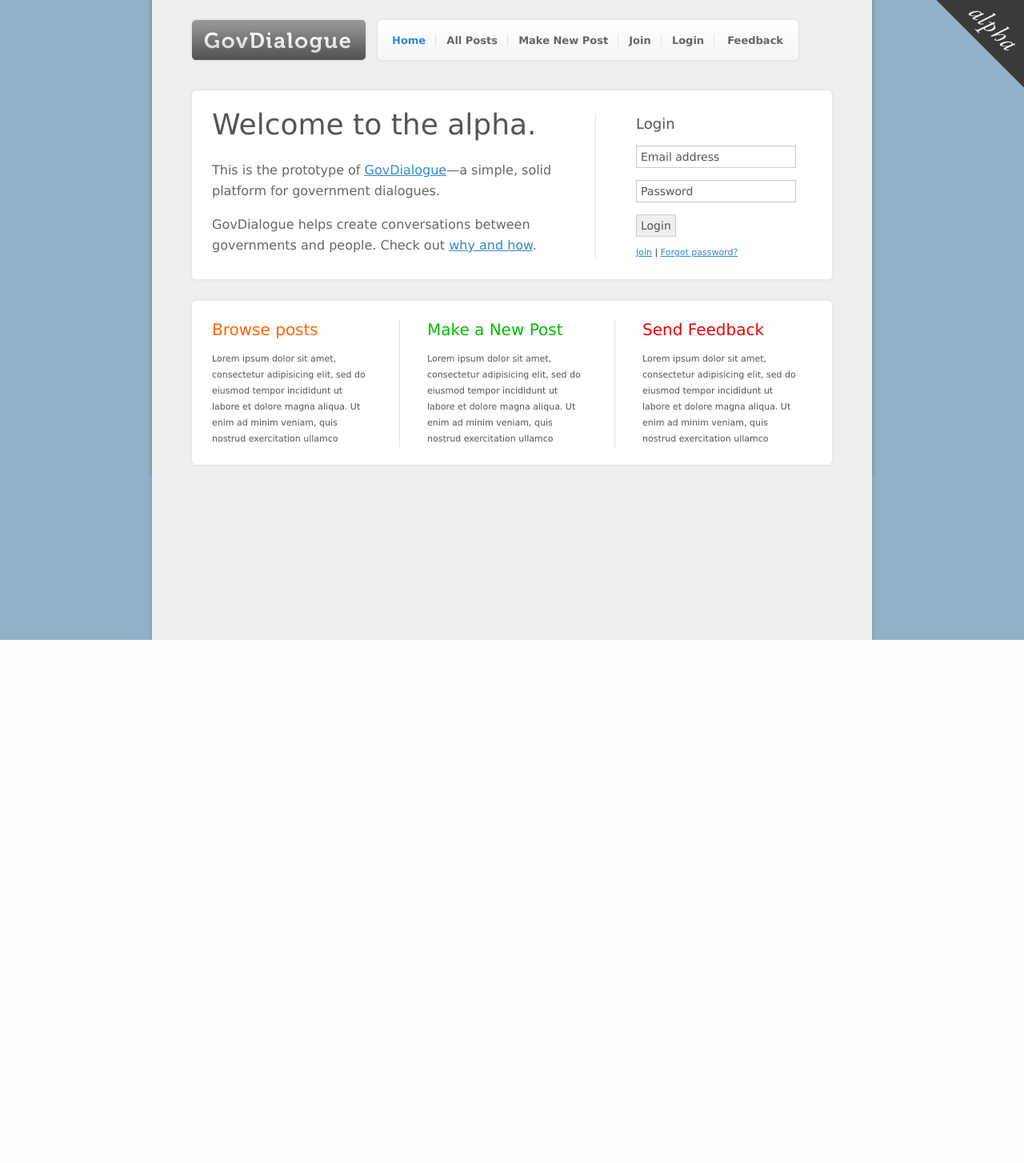
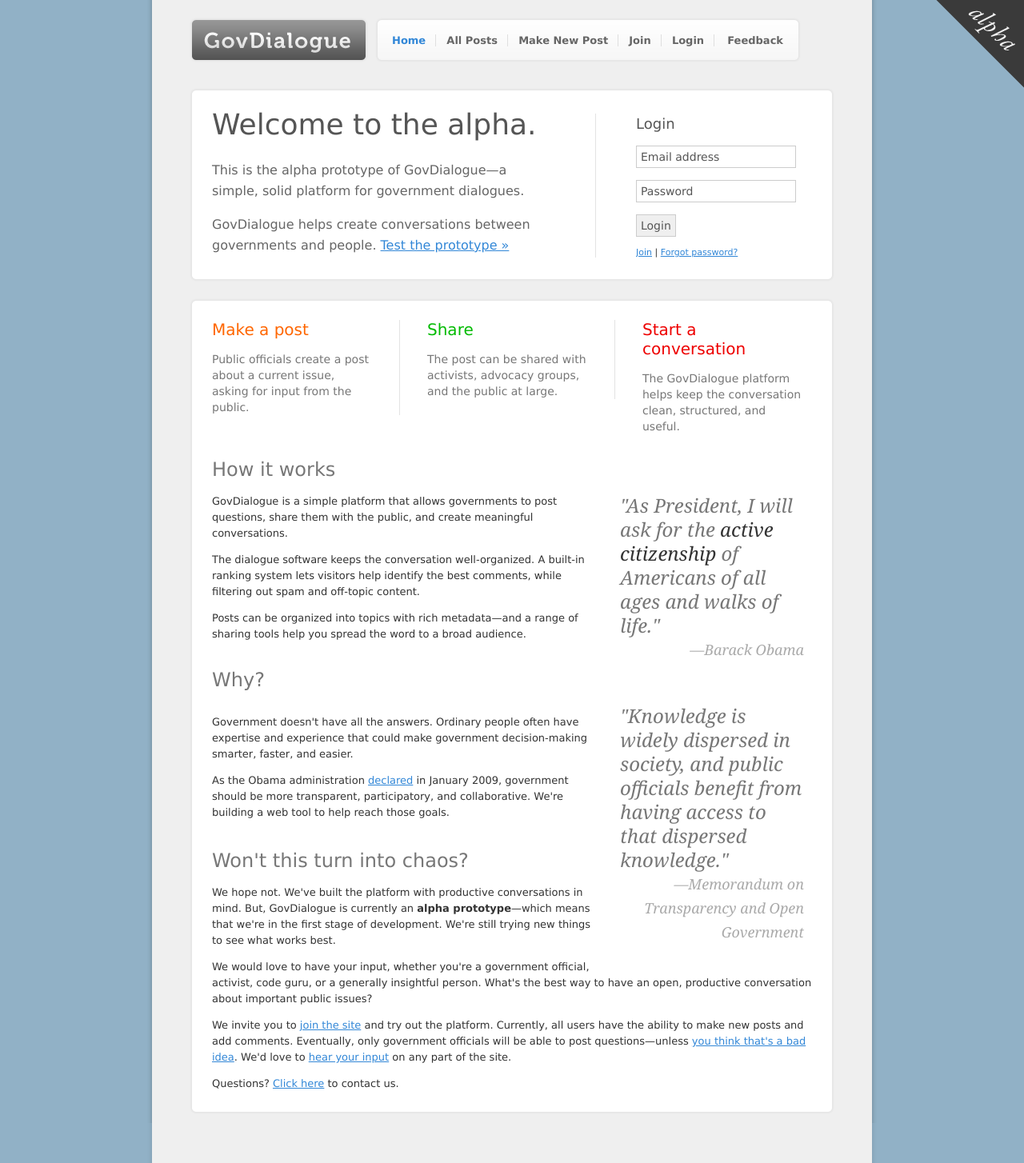
Before and after one commit to qiemem/GovDialogue, a PHP site: page / in a window 1280 px wide. Shown: the whole page at 80% size. Before the commit the page ends 800 px from the top, so only its background shows below. Run offline with PHP 8.4, Linux system fonts and the light colour scheme.

Commit message:
Homepage adjustments

```diff
--- a/html/alpha/index.php
+++ b/html/alpha/index.php
@@ -11,8 +11,8 @@ printHeader("Title", "Keywords", "Description", "home");
 
 <div class="indexLeft">
     <h2>Welcome to the alpha.</h2>
-    <p class="largeText">This is the prototype of <a href="/alpha/">GovDialogue</a>&mdash;a simple, solid platform for government dialogues.</p>
-    <p class="largeText">GovDialogue helps create conversations between governments and people. Check out <a href="about.php">why and how</a>.
+    <p class="largeText">This is the alpha prototype of GovDialogue&mdash;a simple, solid platform for government dialogues.</p>
+    <p class="largeText">GovDialogue helps create conversations between governments and people. <a href="join.php">Test the prototype &raquo;</a>
     <div class="clearBoth"></div>
 </div><!-- /.indexLeft -->
 
@@ -38,28 +38,65 @@ if(isUserLoggedIn()){
 
 
 <div class="midbox indexMidBoxOne">
-	<h3 class="one"><a href="allposts.php">Browse posts</a></h3>
+	<h3 class="one"><a href="makenewpost.php">Make a post</a></h3>
     <p>
-    	Lorem ipsum dolor sit amet, consectetur adipisicing elit, sed do eiusmod tempor incididunt ut labore et dolore magna aliqua. Ut enim ad minim veniam, quis nostrud exercitation ullamco
+    	Public officials create a post about a current issue, asking for input from the public.
     </p>
 </div>
 
 <div class="midbox indexMidBoxTwo">
-	<h3 class="two"><a href="makenewpost.php">Make a New Post</a></h3>
+	<h3 class="two"><a href="makenewpost.php">Share</a></h3>
     <p>
-    	Lorem ipsum dolor sit amet, consectetur adipisicing elit, sed do eiusmod tempor incididunt ut labore et dolore magna aliqua. Ut enim ad minim veniam, quis nostrud exercitation ullamco
+	    The post can be shared with activists, advocacy groups, and the public at large.
     </p>
 </div>
 
 <div class="midbox indexMidBoxThree">
-	<h3 class="three"><a href="feedback.php">Send Feedback</a></h3>
+	<h3 class="three"><a href="makenewpost.php">Start a conversation</a></h3>
     <p>
-    	Lorem ipsum dolor sit amet, consectetur adipisicing elit, sed do eiusmod tempor incididunt ut labore et dolore magna aliqua. Ut enim ad minim veniam, quis nostrud exercitation ullamco
+        The GovDialogue platform helps keep the conversation clean, structured, and useful.
     </p>
 </div>
 
 <div class="clearBoth"></div>
 
+<h3 class="firsth3">How it works</h3>
+
+<div class="quotation">"As President, I will ask for the <span class="emph">active citizenship</span> of Americans of all ages and walks of life."<br /><div class="source">&mdash;Barack Obama</div></div>
+
+<p>GovDialogue is a simple platform that allows governments to post questions, share them with the public, and create meaningful conversations.</p>
+
+<p>The dialogue software keeps the conversation well-organized. A built-in ranking system lets visitors help identify the best comments, while filtering out spam and off-topic content.</p>
+
+<p>Posts can be organized into topics with rich metadata&mdash;and a range of sharing tools help you spread the word to a broad audience.
+
+<br />
+
+<br />
+
+<h3>Why?</h3>
+
+<div class="clearBoth"></div>
+<div class="quotation">"Knowledge is widely dispersed in society, and public officials benefit from having access to that dispersed knowledge."<br /><div class="source">&mdash;Memorandum on Transparency and Open Government</div></div>
+
+<p>Government doesn't have all the answers. Ordinary people often have expertise and experience that could make government decision-making smarter, faster, and easier.</p>
+<p>As the Obama administration <a href="http://www.whitehouse.gov/the_press_office/Transparency_and_Open_Government/">declared</a> in January 2009, government should be
+more transparent, participatory, and collaborative. We're building a web tool to help reach those goals.</p>
+<br />
+
+<h3>Won't this turn into chaos?</h3>
+
+<p>We hope not. We've built the platform with productive conversations in mind. But, GovDialogue is currently an <strong>alpha prototype</strong>&mdash;which means
+that we're in the first stage of development. We're still trying new things to see what works best.</p>
+
+<p>We would love to have your input, whether you're a government official, activist, code guru, or a generally insightful person. What's the best way to have an open,
+productive conversation about important public issues?</p>
+
+<p>We invite you to <a href="join.php">join the site</a> and try out the platform. Currently, all users have the ability to make new posts and add comments. Eventually, only
+government officials will be able to post questions&mdash;unless <a href="feedback.php">you think that's a bad idea</a>. We'd love to <a href="feedback.php">hear your input</a> on any part of the site.</p>
+
+<p>Questions? <a href="contact.php">Click here</a> to contact us.</p>
+
 
 <?php
 require_once("footer.php");
--- a/html/alpha/styles/global2.css
+++ b/html/alpha/styles/global2.css
@@ -198,23 +198,3 @@ div.footer div.footerContainer
 	padding: 0;
 	width: 750px;
 }
-
-
-
-/*about.php*/
-div.quotation
-{
-	width: 230px;
-	font-size: 24px;
-	color: #777777;
-	line-height: 30px;
-	float: right;
-	font-family: Georgia, "Times New Roman", Times, serif;
-	font-style: italic;
-	margin: 0 10px 0px 30px;
-	padding: 0;
-}
-
-div.quotation span.emph { color: #333333; }
-
-div.quotation span.obama { float: right; color: #AAAAAA; }
--- a/html/alpha/styles/index.css
+++ b/html/alpha/styles/index.css
@@ -51,12 +51,10 @@
 
 .midbox p
 {
-	color: #555555;
+	color: #777777;
 	margin: 15px 0 0 0;
-	font-size: 11px;
+	font-size: 14px;
 }
-
-.midbox p.big { font-size: 12px; }
 
 .indexMidBoxOne
 {
@@ -77,3 +75,22 @@
 	float: left;
 	padding: 0 0 0 34px;
 }
+
+div.quotation
+{
+	width: 230px;
+	font-size: 24px;
+	color: #777777;
+	line-height: 30px;
+	float: right;
+	font-family: Georgia, "Times New Roman", Times, serif;
+	font-style: italic;
+	margin: 0 10px 20px 30px;
+	padding: 0;
+}
+
+div.quotation span.emph { color: #333333; }
+
+div.quotation div.source { text-align: right; color: #AAAAAA; font-size: 18px; }
+
+h3.firsth3 { margin-top: 20px; }
```
Also changed, not shown: html/alpha/about.php (deleted, +0 -61 lines), html/alpha/feedback.php (added, +26 -0 lines), html/alpha/termsofservice.php (added, +18 -0 lines).
